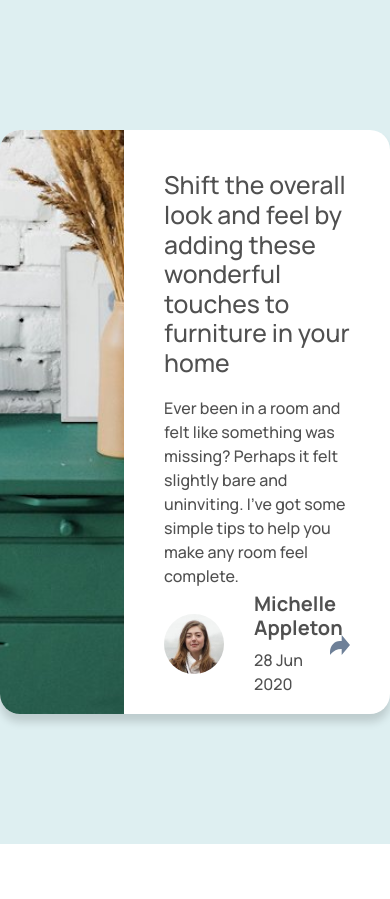
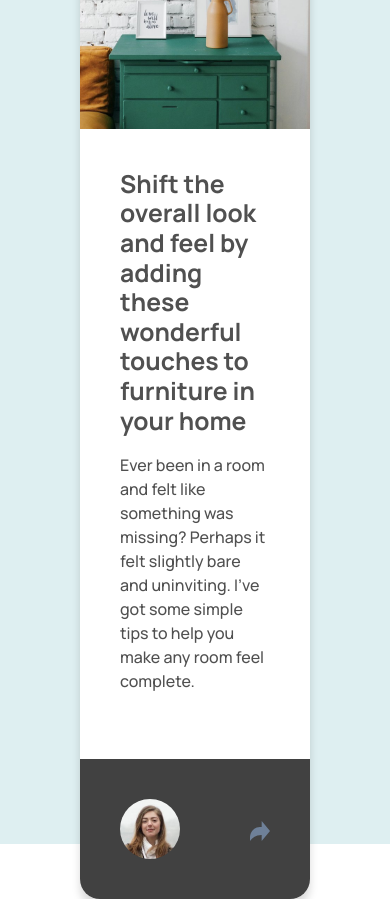
Before and after one commit to aronilie/202207-w2ch1-aron-ilie, a website: page index.html in a window 390 px wide. Before the commit the page ends 844 px from the top, so only its background shows below. Drawn offline with nearby package versions, Linux system fonts and the light colour scheme; files that its build step writes are made by us from their sources.

Commit message:
Set the margins and organize the contents

```diff
--- a/sass/components/_article-preview.scss
+++ b/sass/components/_article-preview.scss
@@ -2,6 +2,10 @@
 
 html {
   font-family: Manrope, Arial, Helvetica, sans-serif;
+}
+
+h2 {
+  font-weight: 700;
 }
 
 .general-content {
@@ -16,11 +20,16 @@ html {
 .main-content {
   width: 1000px;
   background-color: #fff;
+  margin: 80px;
   display: flex;
   border-radius: 20px;
   overflow: hidden;
   box-shadow: 0 8px 8px 0 rgba(0, 0, 0, 0.15);
   transition: 1s;
+
+  @media (max-width: 700px) {
+    display: block;
+  }
 }
 
 .image-container {
@@ -33,6 +42,10 @@ html {
   color: #505050;
   padding: 40px;
 
+  @media (max-width: 700px) {
+    padding: 0;
+  }
+
   &__image {
     width: 60px;
     height: 60px;
@@ -43,21 +56,38 @@ html {
     display: flex;
     align-items: center;
     justify-content: space-between;
+
+    @media (max-width: 700px) {
+      background-color: #414141;
+    }
   }
+  &__person h2 {
+    font-weight: 700;
+    font-size: 20px;
 
-  &__person h2 {
-    font-weight: bold;
-    font-size: 20px;
+    @media (max-width: 700px) {
+      display: none;
+    }
   }
 
   &__person div:nth-child(2) {
     padding: 0 90px;
     position: fixed;
+
+    @media (max-width: 700px) {
+      display: none;
+    }
   }
 
   &__person--icon {
     width: 20px;
     height: 20px;
+  }
+}
+
+.presentation > div {
+  @media (max-width: 700px) {
+    padding: 40px;
   }
 }
 
```
